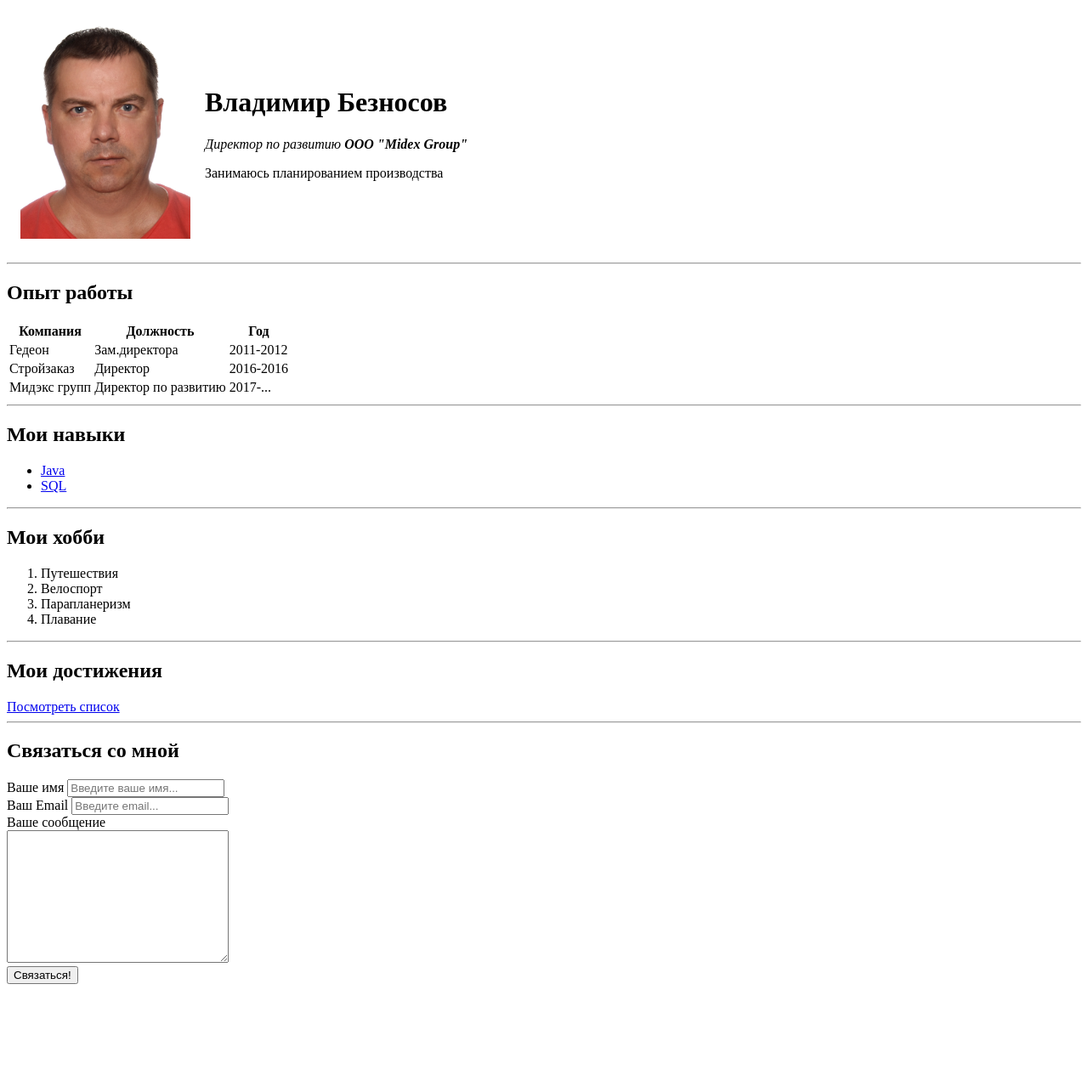
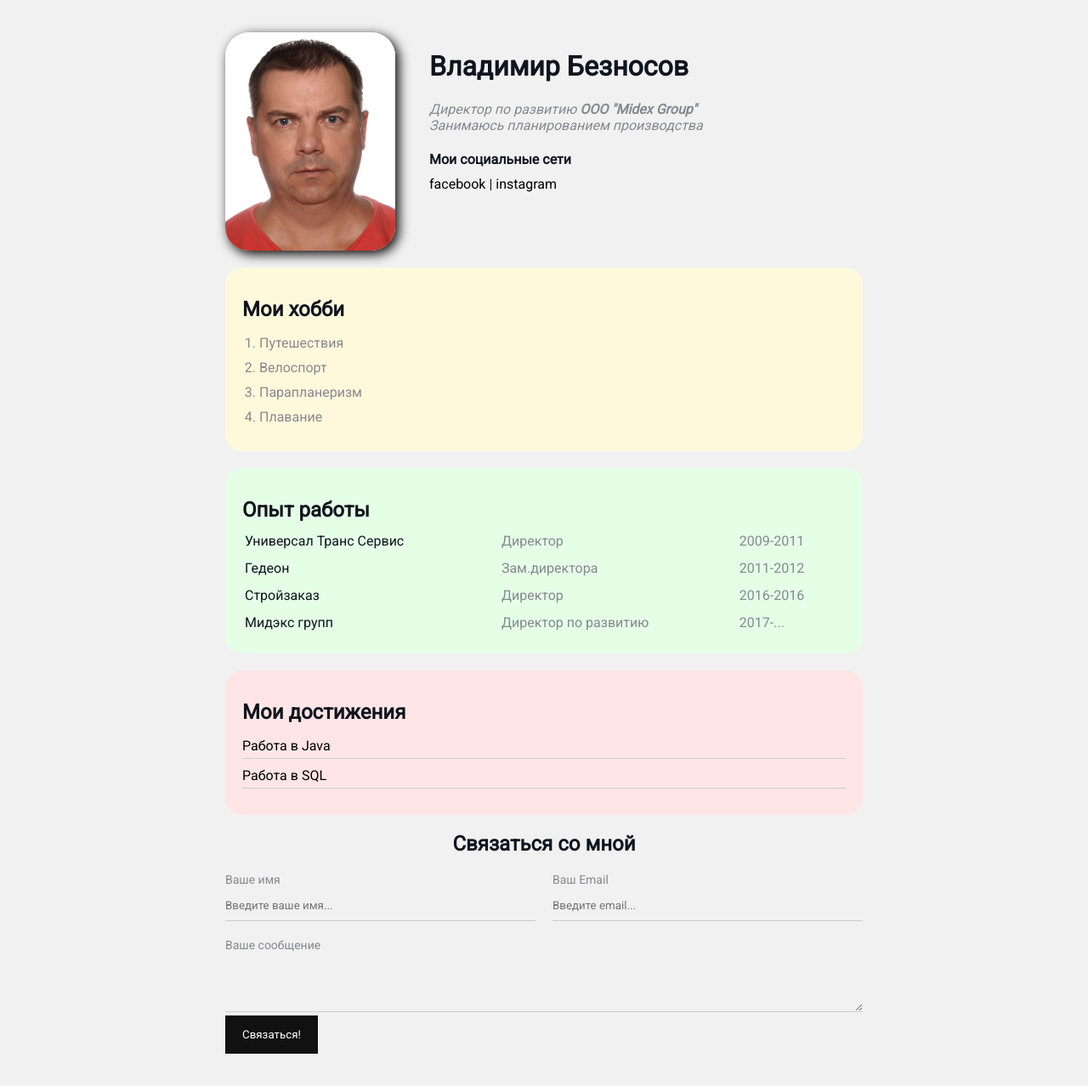
Before and after one commit to Bezngor/cv, a plain HTML site: page index.html in a window 1280 px wide. Shown: the top 1278 px of the page at 85% size. Before the commit the page ends 1166 px from the top, so only its background shows below. Drawn offline with Linux system fonts and the light colour scheme.

Commit message:
Add files via upload

```diff
--- a/index.html
+++ b/index.html
@@ -2,31 +2,43 @@
 <head>
     <meta charset="UTF-8">
     <title>Vladimir CV</title>
+    <link rel="stylesheet" href="styles.css">
 </head>
 <body>
-    <table cellspacing="15">
+
+    <div class="container">
+        <div class="info">
+            <img src="IMG_4685.jpg" alt=" ...здесь должна быть моя фотка..."  class="avatar">
+
+            <div class="info-text">
+                <h1>Владимир Безносов</h1>
+                <p>Директор по развитию <strong>ООО "Midex Group"</strong></p>
+                <p>Занимаюсь планированием производства</p>
+
+                <h4>Мои социальные сети</h4>
+                    <a href="https://www.facebook.com/vladimir.pirineos.1/" target="_blank">facebook</a>
+                    |
+                    <a href="https://www.instagram.com/vladimirpirineos/" target="_blank">instagram</a>
+                </div>
+            </div>
+
+        <div class="card bg-yellow">
+            <h2>Мои хобби</h2>
+            <ol class="list">
+                <li>Путешествия</li>
+                <li>Велоспорт</li>
+                <li>Парапланеризм</li>
+                <li>Плавание</li>
+            </ol>
+        </div>
+
+        <div class="card bg-green">
+            <h2>Опыт работы</h2>
+            <table class="table">
                 <tr>
-            <td>
-                <img src="IMG_4685.jpg" alt=" ...здесь должна быть моя фотка..." width="200">
-            </td>
-            <td>
-                <h1>Владимир Безносов</h1>
-                <p><em>Директор по развитию <strong>ООО "Midex Group"</strong></em></p>
-                <p>Занимаюсь планированием производства</p>
-            </td>
-        </tr>
-    </table>
-
-
-
-    <hr />
-
-    <h2>Опыт работы</h2>
-    <table>
-        <tr>
-            <th>Компания</th>
-            <th>Должность</th>
-            <th>Год</th>
+                    <td>Универсал Транс Сервис</td>
+                    <td>Директор</td>
+                    <td>2009-2011</td>
                 </tr>
                 <tr>
                     <td>Гедеон</td>
@@ -44,51 +56,45 @@
                     <td>2017-...</td>
                 </tr>
             </table>
+        </div>
 
-    <hr>
+        <div class="card bg-red">
+            <h2>Мои достижения</h2>
+            <ul class="link-list">
+                <li>
+                    <a href="https://youtu.be/dpD6W6cURD8" target="blank">Работа в Java</a>
+                </li>
+                <li>
+                    <a href="https://youtu.be/43QLoknvpy4" target="blank">Работа в SQL</a>
+                </li>
+            </ul>
+        </div>
 
-    <h2>Мои навыки</h2>
-    <ul>
-        <li><a href="https://youtu.be/Mv_PTfOO0y0" target="_blank">Java</a></li>
-        <li><a href="https://youtu.be/xybmKzQ5s4c" target="_blank">SQL</a></li>
-    </ul>
-
-    <hr>
-
-    <h2>Мои хобби</h2>
-    <ol>
-        <li>Путешествия</li>
-        <li>Велоспорт</li>
-        <li>Парапланеризм</li>
-        <li>Плавание</li>
-    </ol>
-
-    <hr>
-
-    <h2>Мои достижения</h2>
-    <a href="list.html" target="_blank">Посмотреть список</a>
-
-    <hr>
-
+        <div class="contact">
             <h2>Связаться со мной</h2>
             <form action="/">
+                <div class="row">
+                    <div class="form-group">
                         <label for="name">Ваше имя</label>
                         <input type="text" id="name" placeholder="Введите ваше имя...">
+                    </div>
 
-        <br>
-
+                    <div class="form-group">
                         <label for="email">Ваш Email</label>
                         <input type="text" id="email" placeholder="Введите email...">
+                    </div>
+                </div>
 
-        <br>
+                <div class="form-group">
+                    <Label for="text">Ваше сообщение</Label>
+                    <textarea id="text" cols="10" rows="3"></textarea>
+                </div>
 
-        <Label for="text">Ваше сообщение</Label>
-        <br>
-        <textarea id="text" cols="30" rows="10"></textarea>
-        <br>
+                <input class="btn" type="submit" value="Связаться!">
+            </form>
+        </div>
+    </div>
 
-        <input type="submit" value="Связаться!">
-    </form>
-
+    <div style="margin-bottom: 500px;"></div>
 </body>
 </html>
--- /dev/null
+++ b/styles.css
@@ -0,0 +1,186 @@
+@import url('https://fonts.googleapis.com/css2?family=Roboto&display=swap');
+
+body {
+    background-color: #f1f1f1;
+    color: #0f141e;
+
+    font-size: 16px;
+    font-weight: normal;
+    font-family: 'Roboto', sans-serif;
+}
+
+a {
+    color: black;
+    text-decoration: none;
+}
+
+a:hover {
+    text-decoration: underline;
+}
+
+a:active {
+    color: blue;
+}
+
+a:visited {
+    color: gray;
+}
+
+.avatar {
+    width: 200px;
+    border-radius: 28px;
+    box-shadow: 4px 4px 14px rgba(0, 0, 0, 25);
+}
+
+.info {
+    display: flex;
+    margin-bottom: 20px;
+}
+
+@media (max-width: 700px) {
+    .info {
+        display: block;
+        text-align: center;
+    }
+}
+
+.info-text {
+    margin-left: 40px;
+}
+
+.info-text h4 {
+    margin-bottom: 10px;
+}
+
+.info p {
+    color: #86898f;
+    margin: 0;
+    font-style: italic;
+    text-decoration: none;
+}
+
+/* Box Model */
+.container {
+    max-width: 750px;
+    margin: auto;
+    padding-top: 30px;
+}
+
+.bg-yellow {
+    background: #fff9dc;
+}
+
+.bg-green {
+    background: #e5ffe7;
+}
+
+.bg-red {
+    background: #ffe5e5;
+}
+
+.card {
+    padding: 15px 20px;
+    margin-bottom: 20px;
+    border-radius: 20px;
+}
+
+.card h2 {
+    margin-bottom: 10px;
+}
+
+.list {
+    padding: 0 20px;
+}
+
+.list li {
+    color: #86898f;
+    margin-bottom: 10px;
+}
+
+.table {
+    width: 100%;
+}
+
+.table td {
+    padding-bottom: 10px;
+}
+
+.table td:nth-child(2),
+.table td:nth-child(3) {
+    color: #86898f;
+}
+
+.link-list {
+    list-style: none;
+    padding: 0;
+}
+
+.link-list li {
+    border-bottom: 1px solid #ccc;
+    padding-bottom: 5px;
+    margin-bottom: 10px;
+}
+
+.contact h2 {
+    text-align: center;
+}
+
+.form-group label {
+    display: block;
+    font-size: 14px;
+    color: #86898f;
+}
+
+.form-group input,
+.form-group textarea {
+    width: 100%;
+    box-sizing: border-box;
+    border: none;
+    background: transparent;
+    border-bottom: 1px solid #ccc;
+    color: #000;
+    padding: 15px 0 10px;
+    outline: none;
+    font-family: inherit;
+}
+
+.row {
+    display: flex;
+    margin-bottom: 20px;
+}
+
+.row > .form-group {
+    width: 50%;
+    margin-right: 20px;
+}
+
+.row > .form-group:last-child {
+    margin-right: 0;
+}
+
+.btn {
+    color: #fff;
+    background: #111;
+    padding: 15px 20px;
+    border: none;
+    font-family: inherit;
+    cursor: pointer;
+}
+
+.btn:hover {
+    opacity: 0.85;
+}
+
+/* Position */
+
+.position {
+    border: 2px solid blue;
+    margin-top: 40px;
+    padding: 20px;
+}
+
+.box {
+    width: 50px;
+    height: 50px;
+    background: lightcoral;
+}
```
Lines whose indentation alone changed are shown as unchanged.
